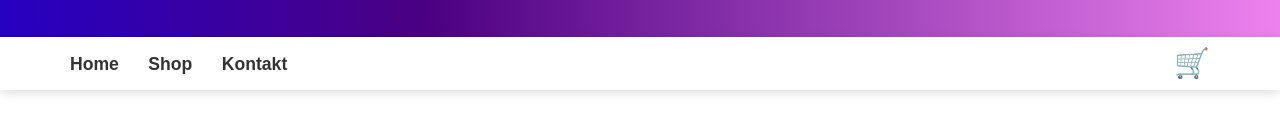
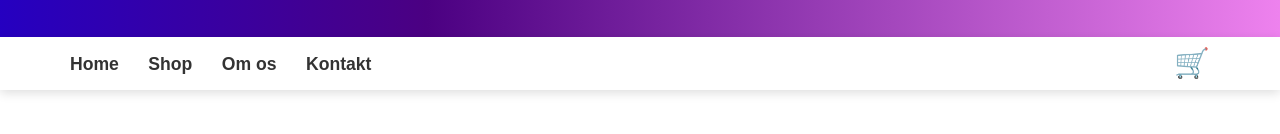
Before and after one commit to rasmussanger/tema6, a website: page index.html in a window 1280 px wide. Shown: the part 158-292 px from the top of the page. Drawn offline with nearby package versions, Linux system fonts and the light colour scheme; files that its build step writes are made by us from their sources.

Commit message:
navbar final

```diff
--- a/index.html
+++ b/index.html
@@ -25,6 +25,7 @@
     <div class="nav-left">
         <a href="#">Home</a>
         <a href="#">Shop</a>
+        <a href="#">Om os</a>
         <a href="#">Kontakt</a>
     </div>
 
```
